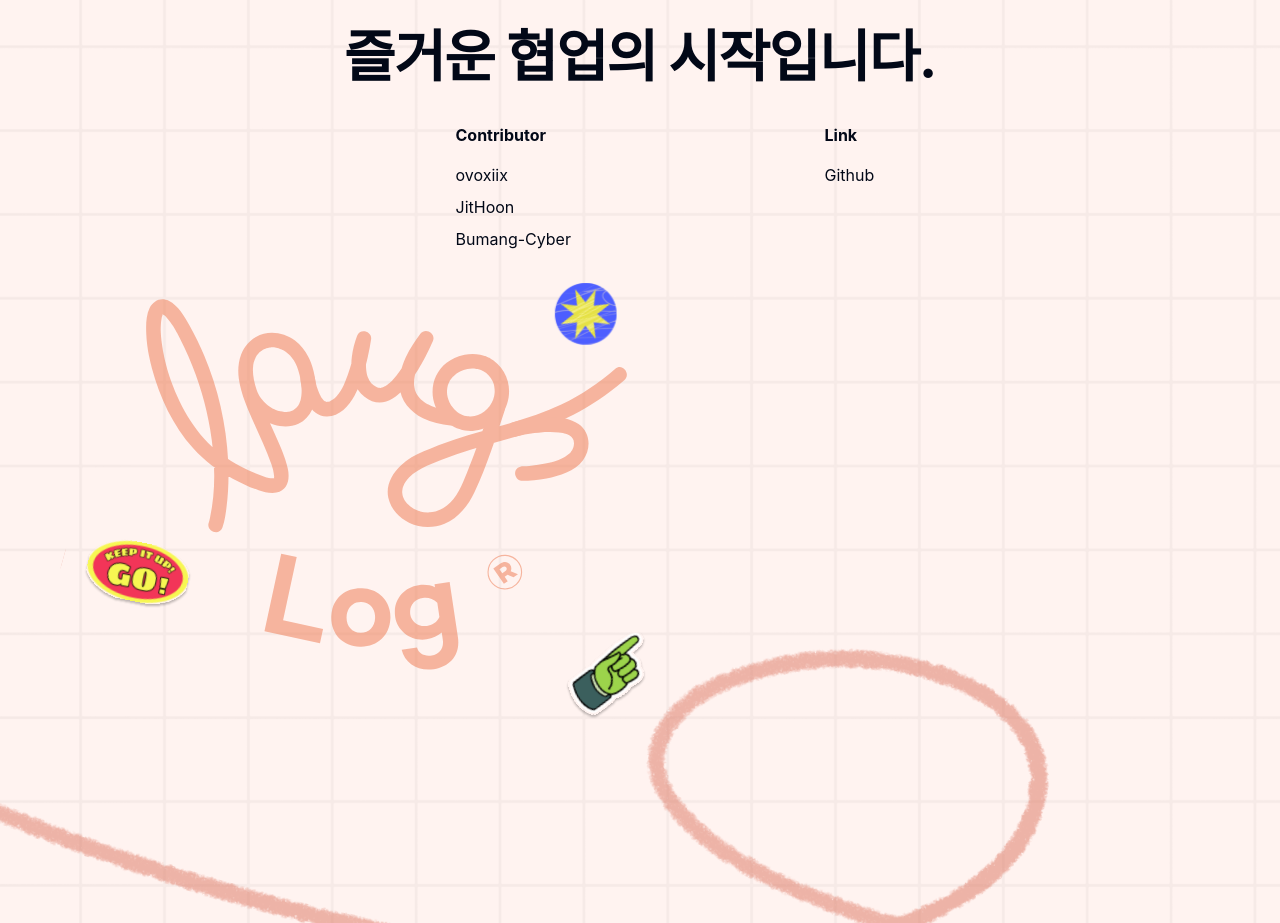
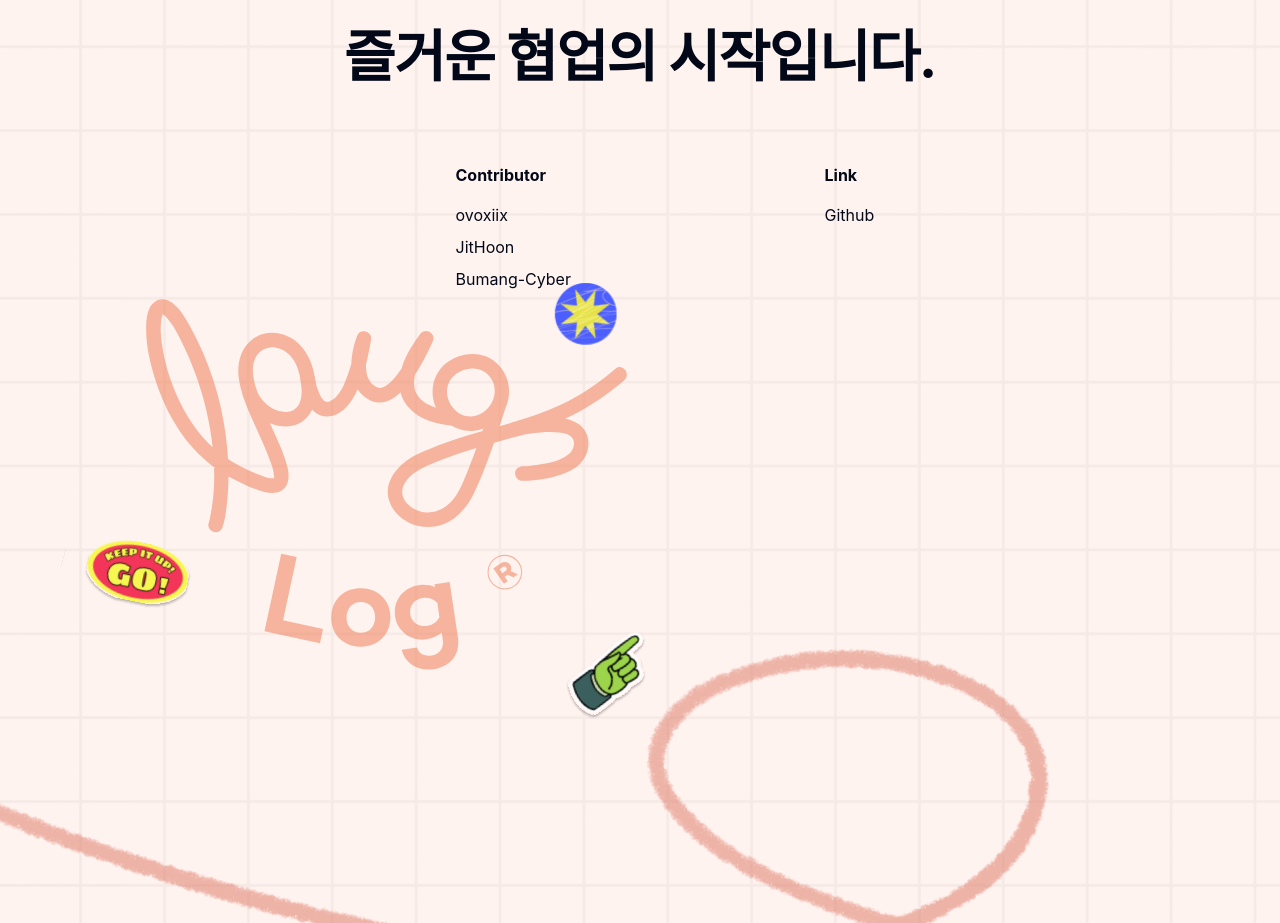
Before and after one commit to LaughLog/laugh-log, a Next.js app in the folder client/: page / in a window 1280 px wide. Shown: the part 2151-3074 px from the top of the page. Built offline with nearby package versions, Linux system fonts and the light colour scheme; no server answers.

Commit message:
[client] modify: 랜딩 페이지 푸터 위치 일부 수정

```diff
--- a/client/app/(home)/_components/_footerComponents/footerText.tsx
+++ b/client/app/(home)/_components/_footerComponents/footerText.tsx
@@ -12,7 +12,7 @@ const FooterText = () => {
           즐거운 협업의 시작입니다.
         </span>
       </div>
-      <div className="flex w-[650px] w-[auto] justify-between px-14 desktop:w-[50%]">
+      <div className="mt-10 flex w-[650px] w-[auto] justify-between px-14 desktop:w-[50%]">
         <section className="flex w-[50%] translate-x-1/4 flex-col tablet:translate-x-1/2 desktop:translate-x-0">
           <div className="mb-4 font-bold">Contributor</div>
           <TextHint
```
